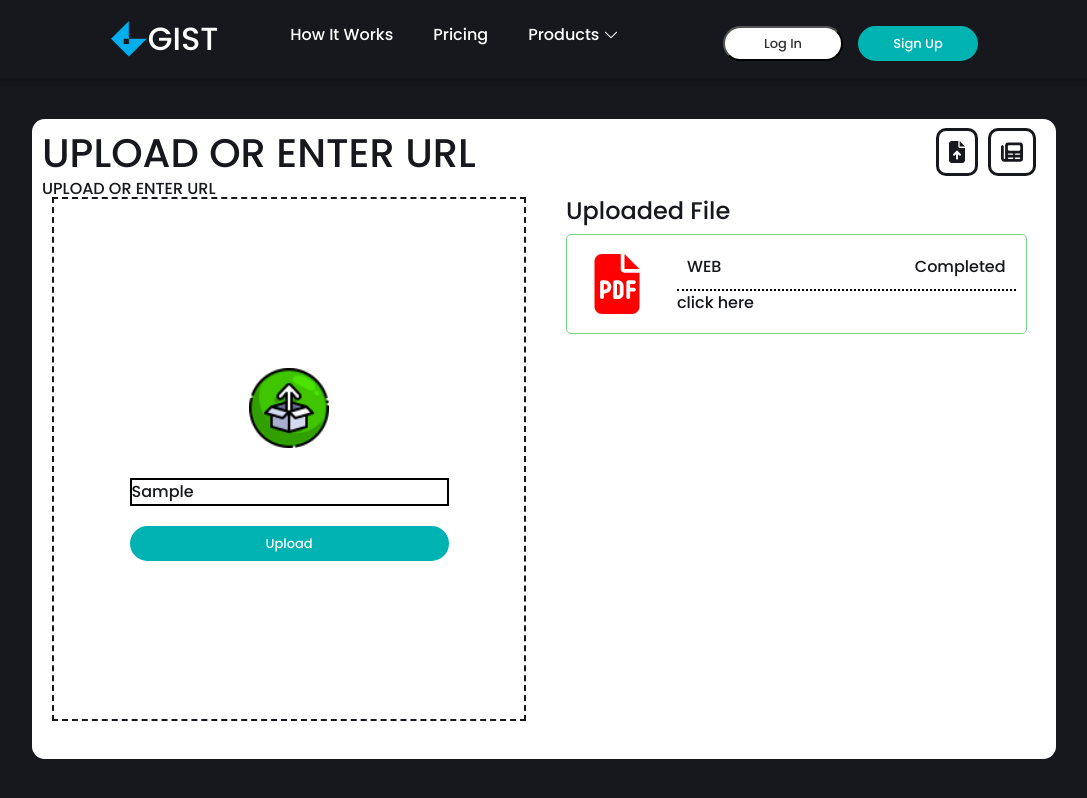
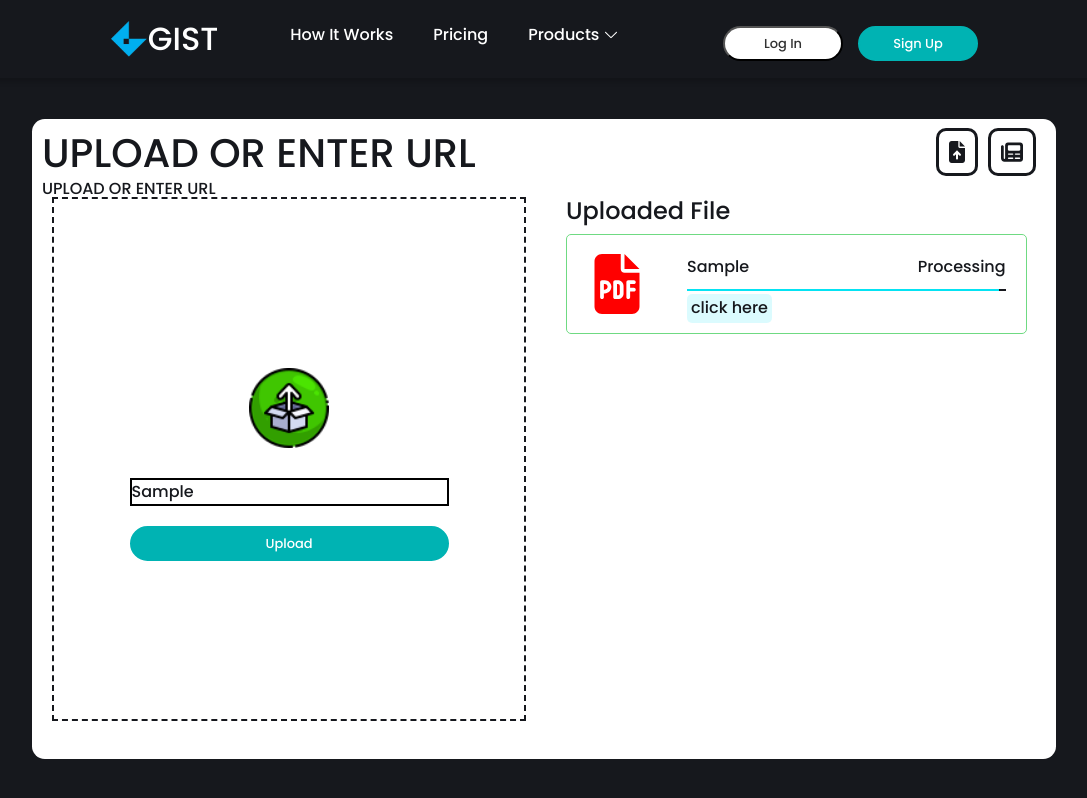
Before and after one commit to SVijayB/Gist, a React (Create React App) app in the folder front-end/gist/: page /api in a window 1280 px wide. Both pictures are taken after typing "Sample" into the empty fields and a click on the button "Upload". Shown: the whole page, without its empty margins (96-1183 px from the left). Built offline with nearby package versions, Linux system fonts and the light colour scheme; no server answers.

Commit message:
added progress bar

```diff
--- a/front-end/gist/src/Components/ApiView/ApiView.css
+++ b/front-end/gist/src/Components/ApiView/ApiView.css
@@ -127,7 +127,13 @@
     margin: 10px;
 }
 .progress_bar{
-    border-bottom: dotted 2px black;
+    height: 2px;
+    background-color: #16181d;
+    margin: 0px 10px;
+}
+.progress_div{
+    height: 2px;
+    background-color: rgb(5 227 243 );
 }
 .file_scroll{
     position: relative;
@@ -156,6 +162,29 @@
 #Url:focus{
     border: 2px solid #555;
 }
+.linker{
+    margin: 0px 10px;
+    margin-top: 5px;
+
+}
+.rouder{
+background-color: rgb(5 227 243 / 14%);
+padding: 4px;
+padding-top: 2px;
+text-decoration: none;
+}
+.linker a{
+    border-radius: 5px;
+
+}
+.file_name{
+display: -webkit-box;
+-webkit-line-clamp: 1;
+-webkit-box-orient: vertical;
+overflow: hidden;
+ max-width: 240px;
+}
+
 
 /*========================================================================================================================*/
 /* ===== Scrollbar CSS ===== */
--- a/front-end/gist/src/Components/ApiView/ApiView.js
+++ b/front-end/gist/src/Components/ApiView/ApiView.js
@@ -1,4 +1,4 @@
-import React, {  useState } from 'react';
+import React, {  useEffect, useState } from 'react';
 import axios from "axios";
 import './ApiView.css'
 import FileIcon from '../../Images/file_upload_icon.svg'
@@ -14,8 +14,8 @@ function ApiView(props){
    const [Text,setText]=useState('UPLOAD OR ENTER URL')
    const [Opt,SetOpt]=useState("1")
    const [UserHist,SetUserHist]=useState([])
-   const [bloburl,setbloburl] = useState([])
 
+   const [UploadProg,SetUploadProg] = useState(0)
 
 
 
@@ -31,53 +31,107 @@ function ApiView(props){
   const OnSubmitHandler=(event)=>{
     event.preventDefault();
     if(Opt==='1'){
+      SetUserHist((prev)=>{
       const FileObj={
-        name:'WEB',
+        name:Url.replace(/(^\w+:|^)\/\//, '').split("/")[0],
+        id:prev.length,
+        bloburl:"#",
+        UploadProg:98,
+        Msg:"Processing"
       }
-       PostArticle()
-      SetUserHist([FileObj,...UserHist])
+      PostArticle(FileObj.id)
+      return [FileObj,...prev]
+      })
 
     }
     else{
      const FileObj={
       name:File.name,
       size:File.size,
-      type:File.type
+      type:File.type,
+      id:UserHist.length,
+      bloburl:"#",
+      UploadProg:0,
+      Msg:"Uploading"
      }
-     FileSubmitHandler()
+     FileSubmitHandler(FileObj.id)
      SetUserHist([FileObj,...UserHist])
 
     }
     console.log(UserHist)
   }
 
-  function FileSubmitHandler(){
+  function FileSubmitHandler(TargetIndex){
      const formData = new FormData();
      formData.append("FILE",File);
      const config = {
       headers: {
         enctype: "multipart/form-data",
       },
-      responseType: 'blob'
+      responseType: 'blob',
+      onUploadProgress: (progressEvent) => {
+				const totalLength =  (progressEvent.loaded /progressEvent.total)*100
+				console.log("onUploadProgress", totalLength);
+        SetUserHist((prev)=>{
+          let items =[...prev]
+           items.find((item,i)=>{
+            if(item.id===TargetIndex){
+               items[i].UploadProg=totalLength
+            }
+            return true;
+          })
+          return items
+       })
+			}
     };
     axios.post(`http://127.0.0.1:5000/api/summarize/file?report=1`,formData,config,).then((res)=>{
        let blob = new Blob([res.data], {type: "application/pdf"});
        let fileURL = URL.createObjectURL(blob);
        window.open(fileURL,'_blank');
-       setbloburl([fileURL,...bloburl])
+       //setbloburl([fileURL,...bloburl])
+       SetUserHist((prev)=>{
+          let items =[...prev]
+           items.find((item,i)=>{
+            if(item.id===TargetIndex){
+               items[i].bloburl=fileURL
+               items[i].Msg="Completed"
+            }
+            return true;
+          })
+          return items
+       })
     }).catch(e=>{
       console.log(e);
     });
    }
 
-  const PostArticle=()=>{
-     axios.get(`${BaseUrl}type=1&link=${Url}&report=1`,{
-      responseType: 'blob'
-    }).then((res)=>{
+  const PostArticle=(TargetIndex)=>{
+
+    const config = {
+      responseType: 'blob',
+      onUploadProgress: (progressEvent) => {
+				const totalLength =  (progressEvent.loaded /progressEvent.total)*100
+				console.log("onUploadProgress", totalLength);
+        SetUploadProg(totalLength)
+			}
+    };
+
+     axios.get(`${BaseUrl}type=1&link=${Url}&report=1`,config).then((res)=>{
        let blob = new Blob([res.data], {type: "application/pdf"});
        let fileURL = URL.createObjectURL(blob);
        window.open(fileURL,'_blank');
-       setbloburl([fileURL,...bloburl])
+        SetUserHist((prev)=>{
+          let items =[...prev]
+           items.find((item,i)=>{
+            if(item.id===TargetIndex){
+               items[i].bloburl=fileURL
+               items[i].UploadProg=100
+               items[i].Msg="Completed"
+            }
+            return true;
+          })
+          return items
+       })
     });
 
 
@@ -90,6 +144,10 @@ function ApiView(props){
      else
       SetFile(event.target.files[0])
   }
+
+  useEffect(()=>{
+    console.log(UserHist)
+  },[UserHist])
 
   return(
 
@@ -107,7 +165,8 @@ function ApiView(props){
             </div>
             <div className='upload_playload'>
 
-               <Upload  option={Opt} formsubmission={OnSubmitHandler} url={OnChangeHandler} text={Text} data={UserHist} bob={bloburl}/>
+               <Upload  Up={UploadProg} option={Opt} formsubmission={OnSubmitHandler}
+                url={OnChangeHandler} text={Text} data={UserHist} />
 
             </div>
 
@@ -124,44 +183,3 @@ function ApiView(props){
 
 
 export default ApiView;
-
-/*
-  function OnChangeHandler(event){
-        SetUrl(event.target.value);
-        console.log("VALUE : "+event.target.value);
-   }
-
-   function OnChangeHandlerFile(event){
-        SetFile(event.target.files[0]);
-        console.log(event.target.files[0]);
-   }
-
-
-
-   function OnSubmitHandler(event){
-     axios.get(`${BaseUrl}type=1&link=${Url}`).then((res)=>{
-      setPost(res.data.article);
-      SetTitle(res.data.title);
-      Setsummary(res.data.summary);
-    });
-   }
-
-   function FileSubmitHandler(event){
-     event.preventDefault();
-     const formData = new FormData();
-     formData.append("FILE",File);
-     const config = {
-      headers: {
-        enctype: "multipart/form-data",
-      },
-    };
-    axios.post(`http://127.0.0.1:5000/api/summarize/file`,formData,config).then((res)=>{
-      console.log(res.data)
-      setPost(res.data.article);
-      SetTitle(res.data.title);
-      Setsummary(res.data.summary);
-    }).catch(e=>{
-      console.log(e);
-    });
-   }
-*/
--- a/front-end/gist/src/Components/ApiView/FileComp.js
+++ b/front-end/gist/src/Components/ApiView/FileComp.js
@@ -12,13 +12,14 @@ function FileComp(props){
                 </div>
                 <div className="right">
                     <div className="file_flex">
-                            <div>{props.filename}</div>
-                            <div>Completed</div>
+                            <div className='file_name'>{props.filename}</div>
+                            <div >{props.Msg}</div>
                     </div>
                     <div className="progress_bar">
+                        <div className="progress_div"style={{width: props.UploadProg+"%"}}></div>
                     </div>
-                    <div className="">
-                        <a href={props.bloburl} target="_blank" rel="noreferrer">click here</a>
+                    <div className="linker">
+                        <a className='rouder' href={props.bloburl} target="_blank" rel="noreferrer">click here</a>
                     </div>
 
                 </div>
--- a/front-end/gist/src/Components/ApiView/Upload.js
+++ b/front-end/gist/src/Components/ApiView/Upload.js
@@ -1,6 +1,8 @@
 import UploadIcon from '../../Images/upload.png'
 import FileComp from './FileComp';
 import NewsIcon from "../../Images/news.png"
+//import {v4 as uuid} from 'uuid'
+
 
 function Upload(props){
 
@@ -20,9 +22,10 @@ function Upload(props){
                           <div className='Upload_History'>
                                 <div><h4>Uploaded File</h4></div>
                                 <div className='file_scroll'>
-                                 {props.data.reverse().map((data,index)=>(
+                                 {props.data.sort((a,b)=> b.id-a.id).map((data,index)=>(
 
-                                    <FileComp  key={index+100} filename={data.name} bloburl={props.bob[index]}/>
+                                    <FileComp Up={props.Up}   key={data.id}  filename={data.name} Msg={data.Msg}
+                                     bloburl={data.bloburl} UploadProg={data.UploadProg}/>
 
                                 ))}
                                 </div>
```
